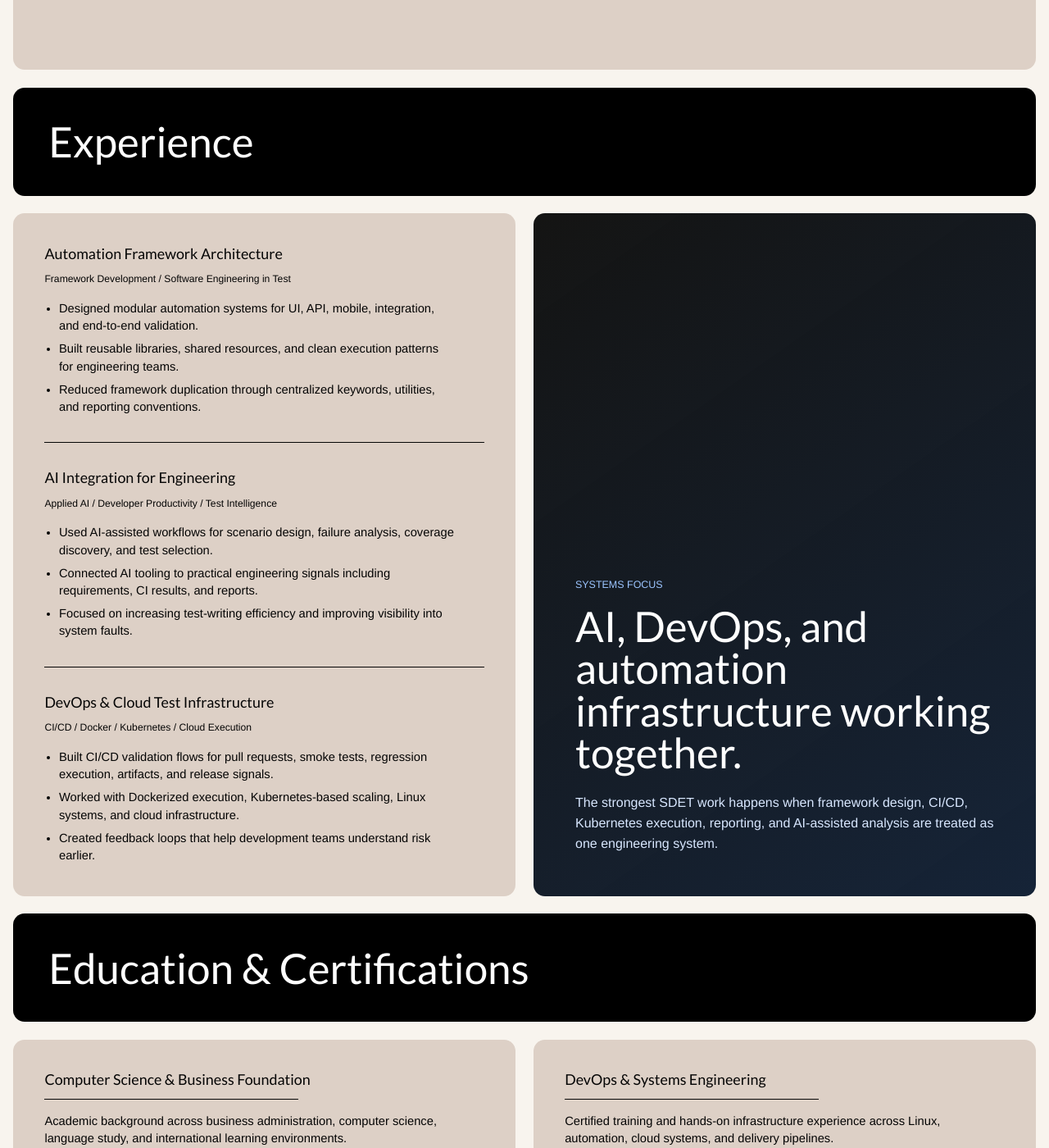
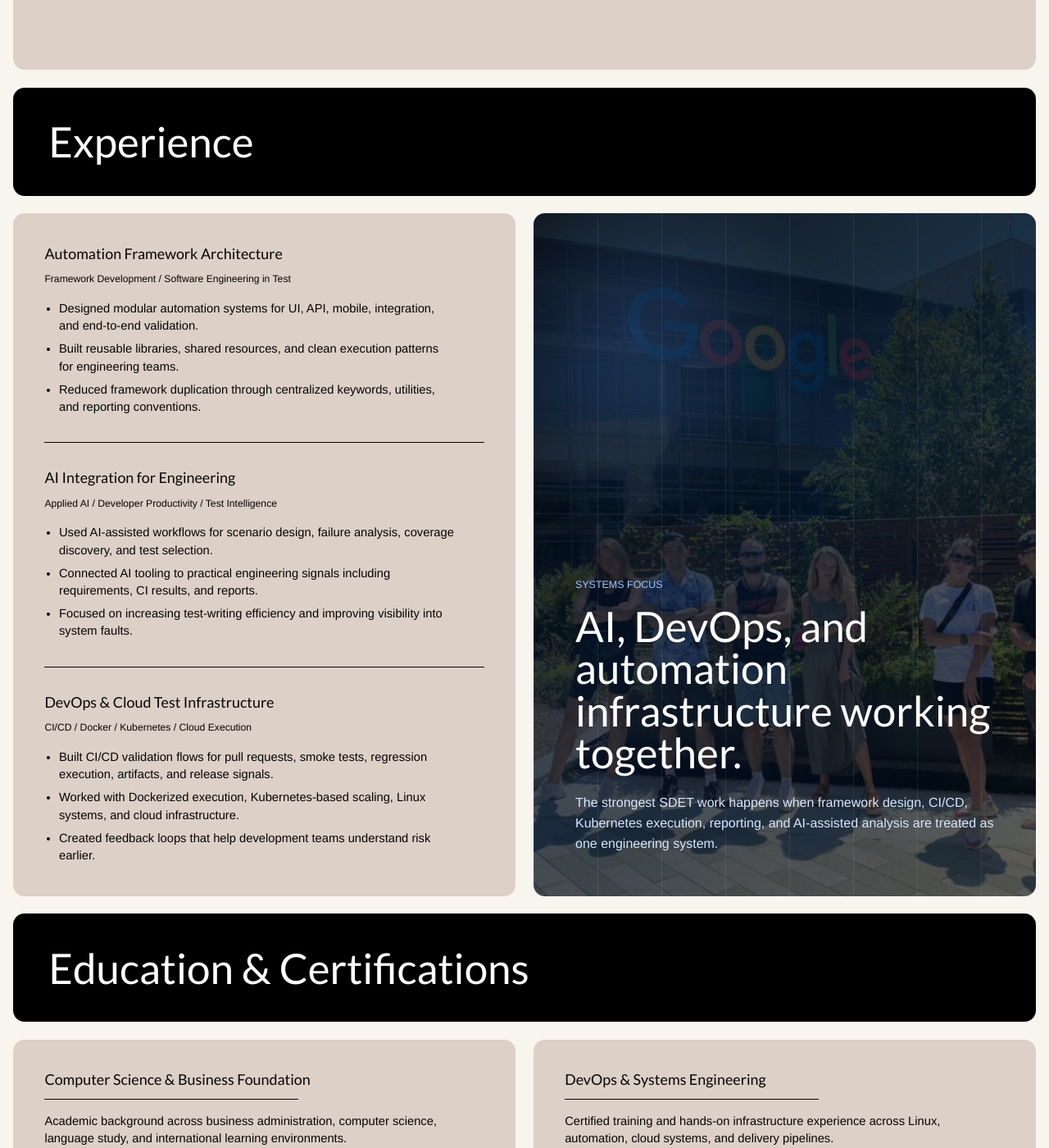
Before and after one commit to lakviat/nmirovich.com, a Jekyll site: the page built from index.html, in a window 1280 px wide and 1400 px high, scrolled down 1515 px. Shown: the whole window at 82% size. Built offline with Jekyll 4.4.1, drawn with Linux system fonts in a browser that asks for light colours; cached includes are drawn as plain includes; a script that is not in the unit is left out; the list of posts is cut into pages by our own code; comment, search, counter and statistics services are not loaded.

Commit message:
Add systems focus background photo

```diff
--- a/assets/css/style.scss
+++ b/assets/css/style.scss
@@ -965,22 +965,45 @@ body {
 }
 
 .cv-infra-card {
+  position: relative;
+  overflow: hidden;
   display: flex;
   min-height: 640px;
   flex-direction: column;
   justify-content: flex-end;
   padding: clamp(2rem, 4vw, 4rem);
   color: #fff;
-  background: linear-gradient(
+  background:
+    linear-gradient(
       145deg,
-      rgba(0, 0, 0, 0.92),
-      rgba(7, 22, 44, 0.94)
+      rgba(0, 0, 0, 0.9) 0%,
+      rgba(4, 18, 36, 0.78) 48%,
+      rgba(0, 0, 0, 0.62) 100%
+    ),
+    var(--cv-infra-photo) center 42% / cover no-repeat;
+}
+
+.cv-infra-card::before {
+  position: absolute;
+  inset: 0;
+  content: "";
+  background: radial-gradient(
+      circle at 20% 18%,
+      rgba(88, 151, 255, 0.22),
+      transparent 28%
     ),
     repeating-linear-gradient(
       90deg,
-      rgba(255, 255, 255, 0.1) 0 1px,
+      rgba(255, 255, 255, 0.08) 0 1px,
       transparent 1px 78px
     );
+  mix-blend-mode: screen;
+  pointer-events: none;
+}
+
+.cv-infra-card > * {
+  position: relative;
+  z-index: 1;
 }
 
 .cv-infra-card span {
--- a/index.html
+++ b/index.html
@@ -139,7 +139,11 @@ description: "Nurlan Mirovich is a Software Development Engineer in Test focused
         </article>
       </div>
 
-      <aside class="cv-infra-card" aria-label="Engineering systems focus">
+      <aside
+        class="cv-infra-card"
+        aria-label="Engineering systems focus"
+        style="--cv-infra-photo: url('{{ '/assets/img/systems-focus-google.jpeg' | relative_url }}')"
+      >
         <span>Systems Focus</span>
         <h3>AI, DevOps, and automation infrastructure working together.</h3>
         <p>
```
Also changed, not shown: assets/img/systems-focus-google.jpeg (added).
